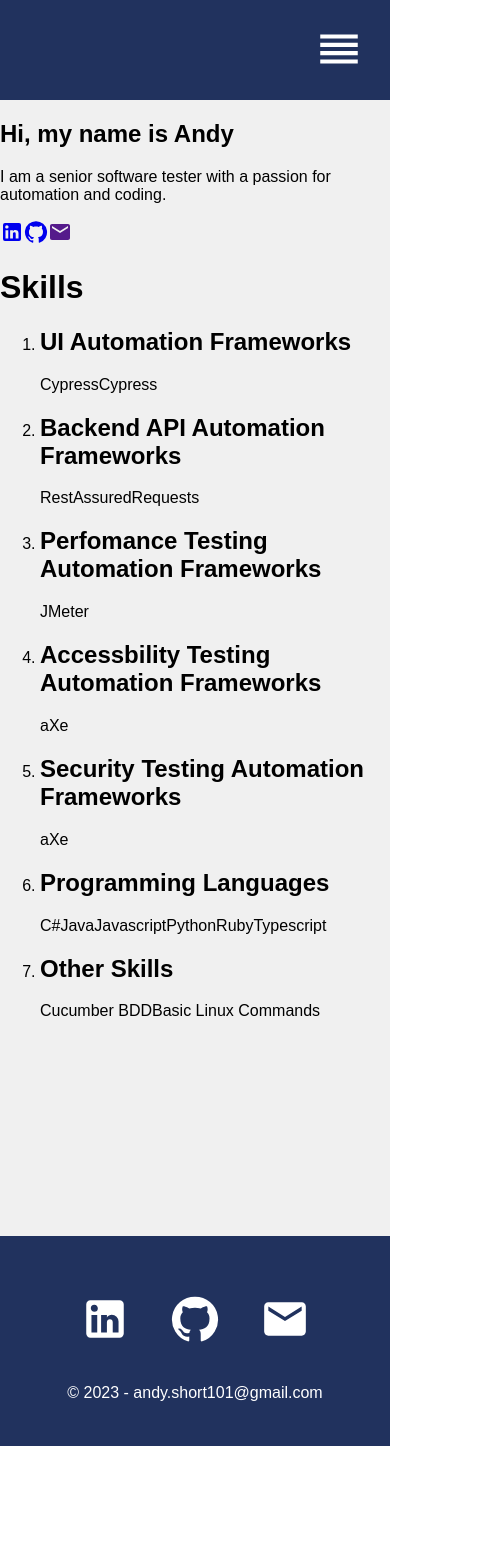
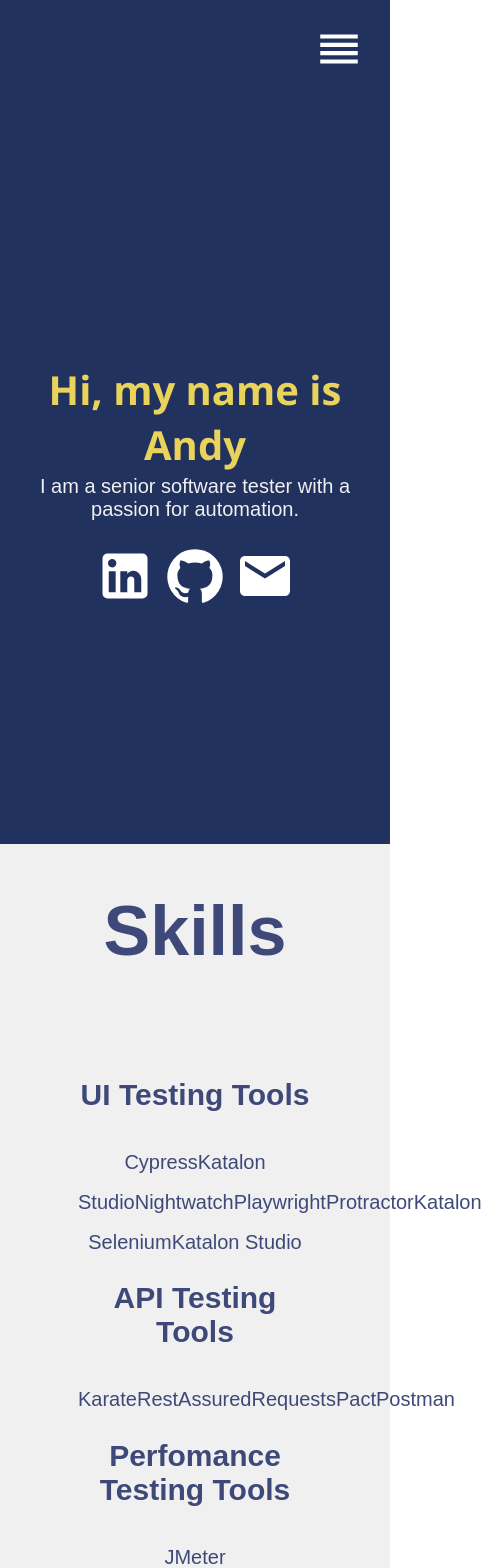
Before and after one commit to automation-andy101/my-qa-portfolio-app, a React (Create React App) app: page / in a window 390 px wide. Shown: the top 1568 px of the page, 482 px wide, since content can reach past the window. Before the commit the page ends 1446 px from the top, so only its background shows below. Built offline with nearby package versions, Linux system fonts and the light colour scheme.

Commit message:
Added experience component

```diff
--- a/src/pages/Experience.js
+++ b/src/pages/Experience.js
@@ -1,10 +1,86 @@
+import React from 'react'
 
-import React from 'react'
+import { VerticalTimeline, VerticalTimelineElement }  from 'react-vertical-timeline-component';
+import 'react-vertical-timeline-component/style.min.css';
+
+import SchoolIcon from '@mui/icons-material/School';
+import WorkIcon from '@mui/icons-material/Work';
+
+import '../styles/Experience.css';
+
 
 const Experience = () => {
   return (
     <div>
-
+      <VerticalTimeline lineColor='#3e497a'>
+        <VerticalTimelineElement
+          className='vertical-timeline-element--education'
+          date='1996 - 1999'
+          iconStyle={{background: '#3e497a', color: '#fff'}}
+          icon={<SchoolIcon />}
+          >
+            <h3 className='vertical-timeline-element-title'>Teesside University</h3>
+            <p>BEng(Hons) Electronic Engineering</p>
+        </VerticalTimelineElement>
+        <VerticalTimelineElement
+          className='vertical-timeline-element--education'
+          date='2015 - 2019'
+          iconStyle={{background: '#3e497a', color: '#fff'}}
+          icon={<WorkIcon />}
+          >
+            <h3 className='vertical-timeline-element-title'>Ultra Elctronics Airport Systems</h3>
+            <p>Software Tester</p>
+            <p>
+              In-sprint tester on a Agile software development team.
+              The project was greenfield. The team developed a SilverLight web application for monitoring
+              airport operations.
+              I was responsible for in-sprint testing new functionality, regression testing.
+              I developed a Powershell script for automating the deployment of new builds to various
+              different environments.
+              I developed a Powershell script for cleaning up old log files on the servers that
+              the application was deployed on.
+              I developed a Python script for automating the release note process.
+            </p>
+          </VerticalTimelineElement>
+          <VerticalTimelineElement
+            className='vertical-timeline-element--education'
+            date='2019 - 2022'
+            iconStyle={{background: '#3e497a', color: '#fff'}}
+            icon={<WorkIcon />}
+          >
+            <h3 className='vertical-timeline-element-title'>ADB Safegate Airport Systems</h3>
+            <p>Software Tester</p>
+            <p>
+              In-sprint tester on a Agile software development team.
+              The project was greenfield. The team developed a MEAN stack web application for monitoring
+              airport operations.
+              I was responsible for developing and maintaning the automated UI testing framework
+              written using NightwatchJS, and the backend API testing framework written using the Python Requests
+              library.
+            </p>
+          </VerticalTimelineElement>
+          <VerticalTimelineElement
+            className='vertical-timeline-element--education'
+            date='2022 - 2023'
+            iconStyle={{background: '#3e497a', color: '#fff'}}
+            icon={<WorkIcon />}
+          >
+            <h3 className='vertical-timeline-element-title'>Zaizi</h3>
+            <p>Software Tester</p>
+            <p>
+              In-sprint tester on a Agile software development team.
+              The project was greenfield. The team developed a web application for the Home Office's
+              Border Force border crossing process.
+              I was responsible for developing and maintaning the automated UI testing framework
+              written in Java Selenium, backend API testing framework written in Java RestAssured,
+              perfomance tetsing using JMeter, accessibility tetsing using aXe, security tetsing using OWASP ZAP.
+              I developed a Python script that generated 5 years worth of test data required for performance
+              testing the appliccation.
+              I also helped run the company test chapter. This involved researching, documenting new
+              testing tools, presenting, sharing and discussing my findings in community meetings.
+            </p>
+          </VerticalTimelineElement>
+      </VerticalTimeline>
     </div>
   )
 }
--- a/src/pages/Home.js
+++ b/src/pages/Home.js
@@ -3,6 +3,8 @@
 import LinkedInIcon from '@mui/icons-material/LinkedIn';
 import GitHubIcon from '@mui/icons-material/GitHub';
 import EmailIcon from '@mui/icons-material/Email';
+
+import '../styles/Home.css';
 
 
 const Home = () => {
@@ -12,7 +14,7 @@
             <h2>Hi, my name is Andy</h2>
             <div className='prompt'>
                 <p>
-                    I am a senior software tester with a passion for automation and coding.
+                    I am a senior software tester with a passion for automation.
                 </p>
                 <a href='https://www.linkedin.com/in/andy-short-qa/'><LinkedInIcon /></a>
                 <a href='https://github.com/automation-andy101'><GitHubIcon /></a>
@@ -23,26 +25,39 @@
             <h1>Skills</h1>
             <ol className='list'>
                 <li className='item'>
-                    <h2>UI Automation Frameworks</h2>
+                    <h2>UI Testing Tools</h2>
                     <span>Cypress</span>
-                    <span>Cypress</span>
+                    <span>Katalon Studio</span>
+                    <span>Nightwatch</span>
+                    <span>Playwright</span>
+                    <span>Protractor</span>
+                    <span>Katalon </span>
+                    <span>Selenium</span>
+                    <span>Katalon Studio</span>
                 </li>
                 <li className='item'>
-                    <h2>Backend API Automation Frameworks</h2>
+                    <h2>API Testing Tools</h2>
+                    <span>Karate</span>
                     <span>RestAssured</span>
                     <span>Requests</span>
+                    <span>Pact</span>
+                    <span>Postman</span>
                 </li>
                 <li className='item'>
-                    <h2>Perfomance Testing Automation Frameworks</h2>
+                    <h2>Perfomance Testing Tools</h2>
                     <span>JMeter</span>
                 </li>
                 <li className='item'>
-                    <h2>Accessbility Testing Automation Frameworks</h2>
+                    <h2>Accessbility Testing Tools</h2>
                     <span>aXe</span>
                 </li>
                 <li className='item'>
-                    <h2>Security Testing Automation Frameworks</h2>
-                    <span>aXe</span>
+                    <h2>Security Testing Tools</h2>
+                    <span>OWASP ZAP</span>
+                </li>
+                <li className='item'>
+                    <h2>Mobile Testing Tools</h2>
+                    <span>Appium</span>
                 </li>
                 <li className='item'>
                     <h2>Programming Languages</h2>
@@ -52,11 +67,13 @@
                     <span>Python</span>
                     <span>Ruby</span>
                     <span>Typescript</span>
+                    <span>SQL</span>
                 </li>
                 <li className='item'>
-                    <h2>Other Skills</h2>
+                    <h2>Other tools/Skills</h2>
+                    <span>Basic Linux Commands</span>
                     <span>Cucumber BDD</span>
-                    <span>Basic Linux Commands</span>
+                    <span>Jenkins</span>
                     <span></span>
                     <span></span>
                     <span></span>
--- /dev/null
+++ b/src/styles/Home.css
@@ -0,0 +1,80 @@
+.home {
+  width: 100%;
+  align-items: center;
+  font-family: "Arial", sans-serif;
+  color: #3e497a;
+}
+
+.about {
+  width: 100%;
+  height: calc(100vh - 100px);
+  display: flex;
+  flex-direction: column;
+  justify-content: center;
+  align-items: center;
+  text-align: center;
+  background-color: #21325e;
+  color: #f0f0f0;
+}
+
+.about h2 {
+  font-family: "Segoe UI", Tahoma, Geneva, Verdana, sans-serif;
+  font-size: 80px;
+  color: #e9d35b;
+  height: 50px;
+}
+
+.about .prompt {
+  width: 40%;
+  font-size: 30px;
+}
+.prompt svg {
+  font-size: 60px;
+  margin: 5px;
+  color: white;
+}
+
+.skills {
+  font-size: 35px;
+  width: 100%;
+  display: flex;
+  justify-content: center;
+  flex-direction: column;
+  align-items: center;
+}
+
+.skills h1 {
+  color: #3e497a;
+}
+
+.skills .list {
+  list-style: none;
+  width: 60%;
+}
+
+.list span {
+  font-size: 20px;
+}
+
+@media only screen and (max-width: 600px) {
+  .about h2 {
+    font-size: 40px;
+  }
+
+  .about .prompt {
+    margin-top: 10px;
+    font-size: 20px;
+    width: 80%;
+  }
+
+  .skills {
+    text-align: center;
+  }
+  .list {
+    padding: 0;
+  }
+
+  .skills h2 {
+    font-size: 30px;
+  }
+}
```
Also changed, not shown: src/styles/Experience.css (added), 1 other file (tests, documents, lock files or other folders).
